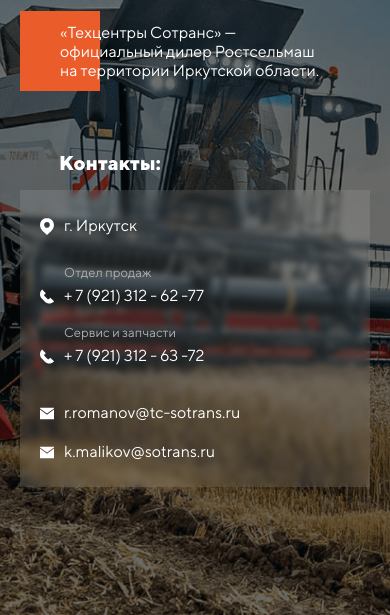
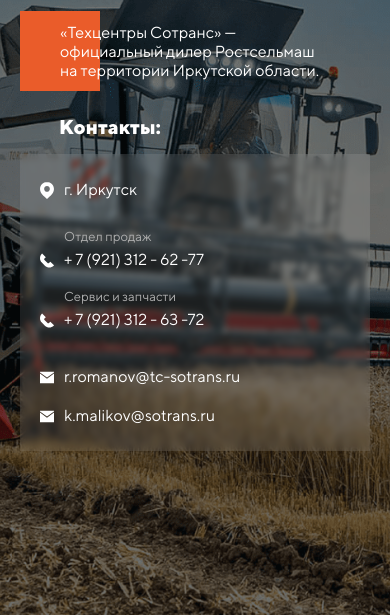
Before and after one commit to CatherinePo/rostselmash-stub, a plain HTML site: page index.html in a window 390 px wide. Shown: the part 166-781 px from the top of the page. Drawn offline with Linux system fonts and the light colour scheme.

Commit message:
first commit

```diff
--- a/style.css
+++ b/style.css
@@ -482,7 +482,7 @@ ul {
     }
 
     .contacts {
-        margin-top: 60px;
+        margin-top: 24px;
     }
 
     .contacts__block {
@@ -573,7 +573,7 @@ ul {
     }
 
     .contacts {
-        margin-top: 60px;
+        margin-top: 24px;
     }
 
     .contacts__block {
```
